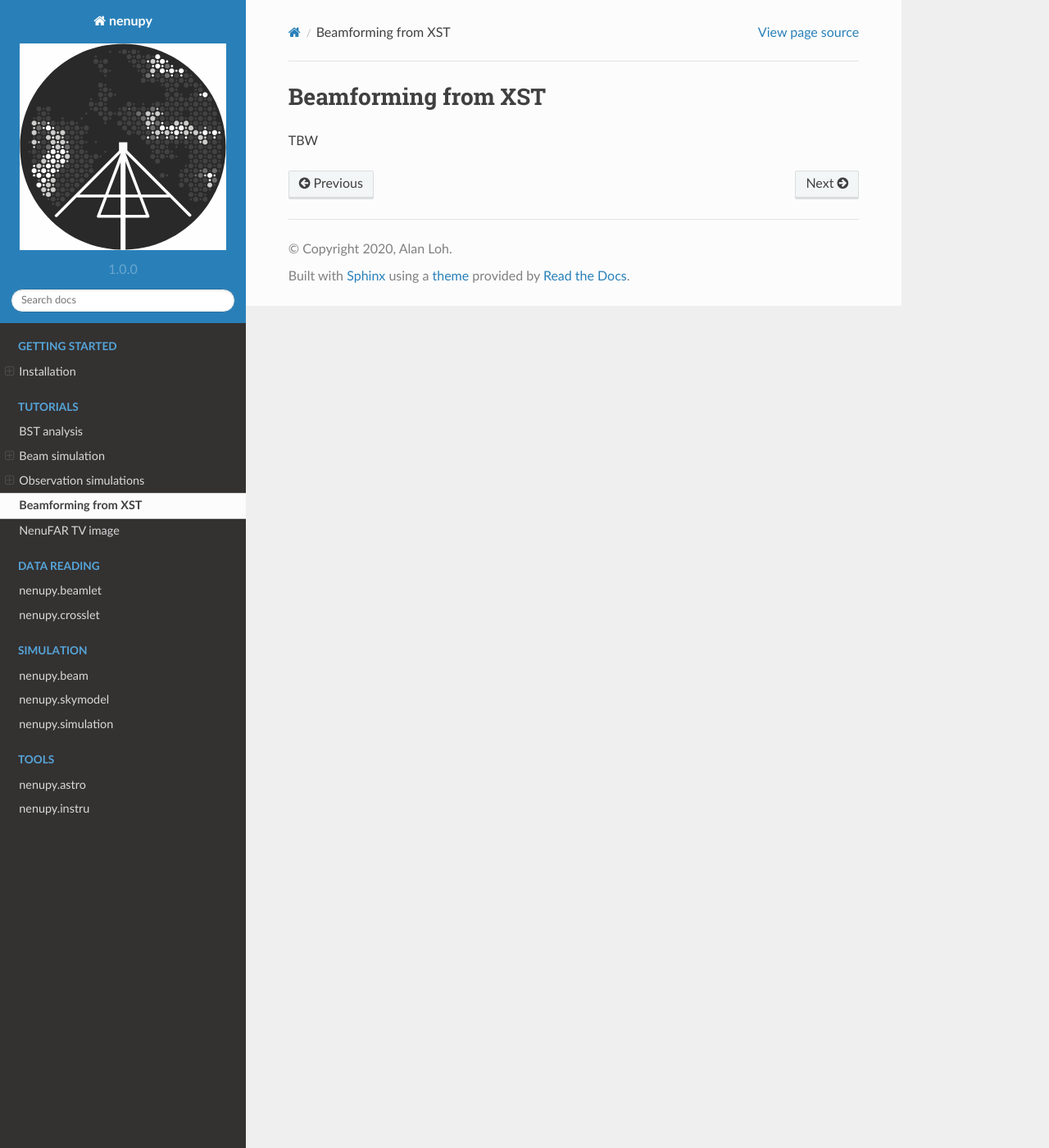
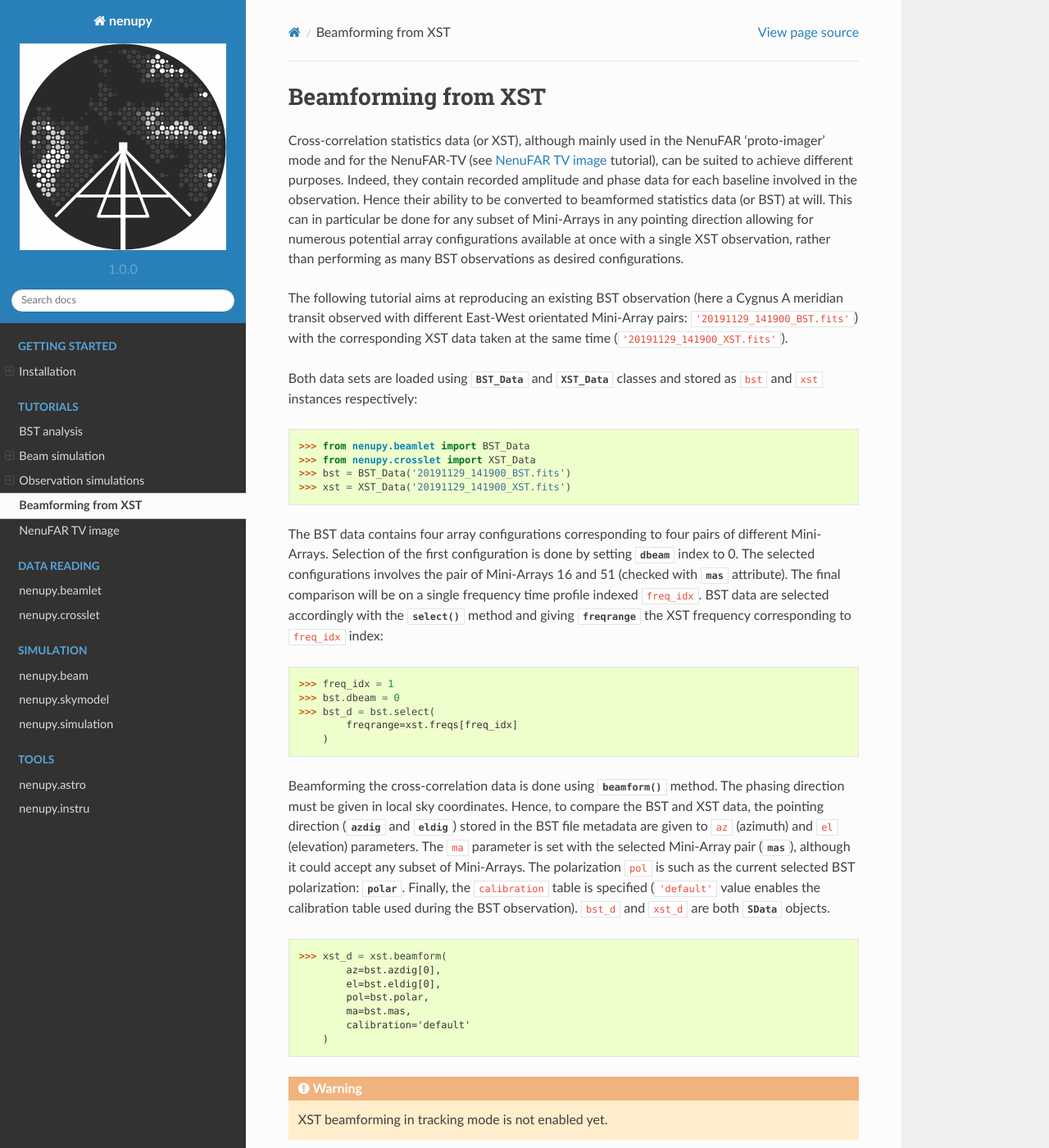
Before and after one commit to AlanLoh/nenupy, a Sphinx documentation site: the page built from docs/tuto_xst2bst.rst, in a window 1280 px wide and 1400 px high. Shown: the whole window at 82% size. Built offline with Sphinx 7.4.7 and the Read the Docs theme 2.0.0, drawn with Linux system fonts in a browser that asks for light colours; some of the changed text lies outside the part shown.

Commit message:
xst2bst tuto

```diff
--- a/docs/tuto_simulation.rst
+++ b/docs/tuto_simulation.rst
@@ -1,3 +1,5 @@
+.. _tuto_simu_ref:
+
 Observation simulations
 =======================
 
--- a/docs/tuto_tv.rst
+++ b/docs/tuto_tv.rst
@@ -1,3 +1,5 @@
+.. _tuto_tv:
+
 NenuFAR TV image
 ================
 
--- a/docs/tuto_xst2bst.rst
+++ b/docs/tuto_xst2bst.rst
@@ -1,4 +1,85 @@
+.. _tuto_beamforming:
+
 Beamforming from XST
 ====================
 
-TBW
+Cross-correlation statistics data (or XST), although mainly used in the NenuFAR 'proto-imager' mode and for the NenuFAR-TV (see :ref:`tuto_tv` tutorial), can be suited to achieve different purposes. Indeed, they contain recorded amplitude and phase data for each baseline involved in the observation. Hence their ability to be converted to beamformed statistics data (or BST) at will. This can in particular be done for any subset of Mini-Arrays in any pointing direction allowing for numerous potential array configurations available at once with a single XST observation, rather than performing as many BST observations as desired configurations.
+
+The following tutorial aims at reproducing an existing BST observation (here a Cygnus A meridian transit observed with different East-West orientated Mini-Array pairs: ``'20191129_141900_BST.fits'``) with the corresponding XST data taken at the same time (``'20191129_141900_XST.fits'``).
+
+Both data sets are loaded using :class:`~nenupy.beamlet.bstdata.BST_Data` and :class:`~nenupy.crosslet.xstdata.XST_Data` classes and stored as ``bst`` and ``xst`` instances respectively:
+
+>>> from nenupy.beamlet import BST_Data
+>>> from nenupy.crosslet import XST_Data
+>>> bst = BST_Data('20191129_141900_BST.fits')
+>>> xst = XST_Data('20191129_141900_XST.fits')
+
+The BST data contains four array configurations corresponding to four pairs of different Mini-Arrays. Selection of the first configuration is done by setting :attr:`~nenupy.beamlet.bstdata.BST_Data.dbeam` index to 0. The selected configurations involves the pair of Mini-Arrays 16 and 51 (checked with :attr:`~nenupy.beamlet.bstdata.BST_Data.mas` attribute). The final comparison will be on a single frequency time profile indexed ``freq_idx``. BST data are selected accordingly with the :meth:`~nenupy.beamlet.bstdata.BST_Data.select` method and giving :attr:`~nenupy.beamlet.bstdata.BST_Data.freqrange` the XST frequency corresponding to ``freq_idx`` index:
+
+>>> freq_idx = 1
+>>> bst.dbeam = 0
+>>> bst_d = bst.select(
+        freqrange=xst.freqs[freq_idx]
+    )
+
+Beamforming the cross-correlation data is done using :meth:`~nenupy.crosslet.crosslet.Crosslet.beamform` method. The phasing direction must be given in local sky coordinates. Hence, to compare the BST and XST data, the pointing direction (:attr:`~nenupy.beamlet.bstdata.BST_Data.azdig` and :attr:`~nenupy.beamlet.bstdata.BST_Data.eldig`) stored in the BST file metadata are given to ``az`` (azimuth) and ``el`` (elevation) parameters.
+The ``ma`` parameter is set with the selected Mini-Array pair (:attr:`~nenupy.beamlet.bstdata.BST_Data.mas`), although it could accept any subset of Mini-Arrays.
+The polarization ``pol`` is such as the current selected BST polarization: :attr:`~nenupy.beamlet.bstdata.BST_Data.polar`.
+Finally, the ``calibration`` table is specified (``'default'`` value enables the calibration table used during the BST observation).
+``bst_d`` and ``xst_d`` are both :class:`~nenupy.beamlet.sdata.SData` objects.
+
+>>> xst_d = xst.beamform(
+        az=bst.azdig[0],
+        el=bst.eldig[0],
+        pol=bst.polar,
+        ma=bst.mas,
+        calibration='default'
+    )
+
+.. warning::
+    XST beamforming in tracking mode is not enabled yet.
+
+
+Corresponding BST observation can be simulated using :meth:`~nenupy.simulation.hpxsimu.HpxSimu.from_bst` method (see :ref:`tuto_simu_ref` tutorial for more details):
+
+>>> from nenupy.simulation import HpxSimu
+>>> from astropy.time import TimeDelta
+>>> simu = HpxSimu.from_bst(
+        bst,
+        dt=TimeDelta(60, format='sec'),
+        resolution=0.5
+    )
+
+``simu`` is another :class:`~nenupy.beamlet.sdata.SData` object, and everything can de displayed together for comparison:
+
+>>> import matplotlib.pyplot as plt
+>>> plt.plot(
+        xst_d.datetime,
+        xst_d.db[:, freq_idx],
+        label='{} from XST'.format(bst.polar),
+        linewidth=8
+    )
+>>> plt.plot(
+        bst_d.datetime,
+        bst_d.db,
+        label='{} from BST'.format(bst.polar),
+        linewidth=1.5
+    )
+>>> scale = np.median(bst_d.db) / np.median(simu.db)
+>>> plt.plot(
+        simu.datetime,
+        simu.db * scale,
+        label='{} from BST simulation'.format(bst.polar)
+    )
+>>> plt.legend()
+>>> plt.ylabel('dB')
+>>> plt.xlabel('Time since {}'.format(bst.time[0].isot))
+>>> plt.title('Mini-Arrays {}, Frequency {}'.format(bst.mas, xst.freqs[freq_idx]))
+
+.. image:: ./_images/bst2xst_pairs.png
+  :width: 800
+
+.. note::
+    The above figure shows in blue the time-profile at 37.5 MHz obtained from beamforming the XST observation and in orange the corresponding BST profile. Both are perfectly identical, as expected.
+    The Mini-Array pair being roughly East-West orientated implies North-South beam fringes. The meridian transit of Cygnus A thus appears like a sinusoidal curve.
+    The corresponding simulation is shown in green and some discrepancies can be noted: lower fringe amplitudes (mostly due to Cygnus A not being a perfect point source in the `GSM <https://github.com/telegraphic/PyGSM>`_ skymodel) and phase-shift of the fringes (maybe due to a slight instrument `shift from ideal pointing <https://nenufar.obs-nancay.fr/en/astronomer/#identified-features>`_).
```
Also changed, not shown: docs/_images/bst2xst_pairs.png (added), 6 other files.
